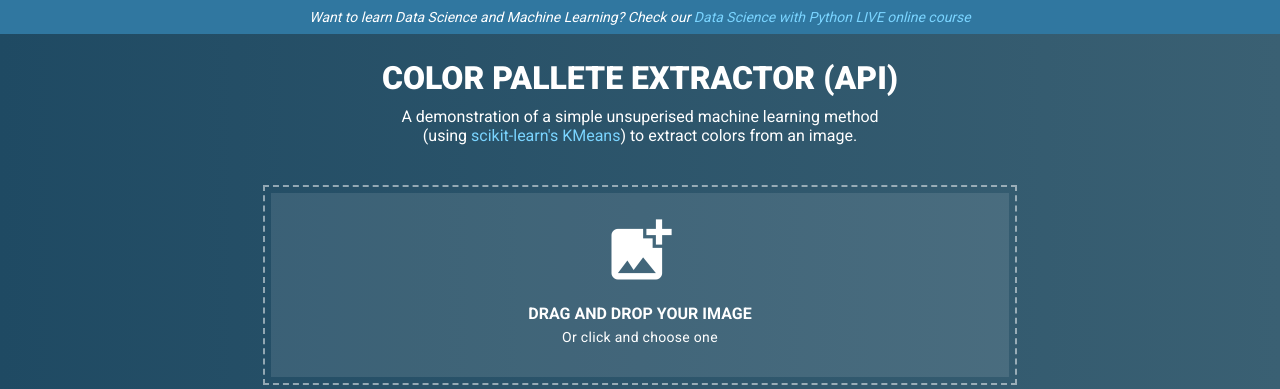
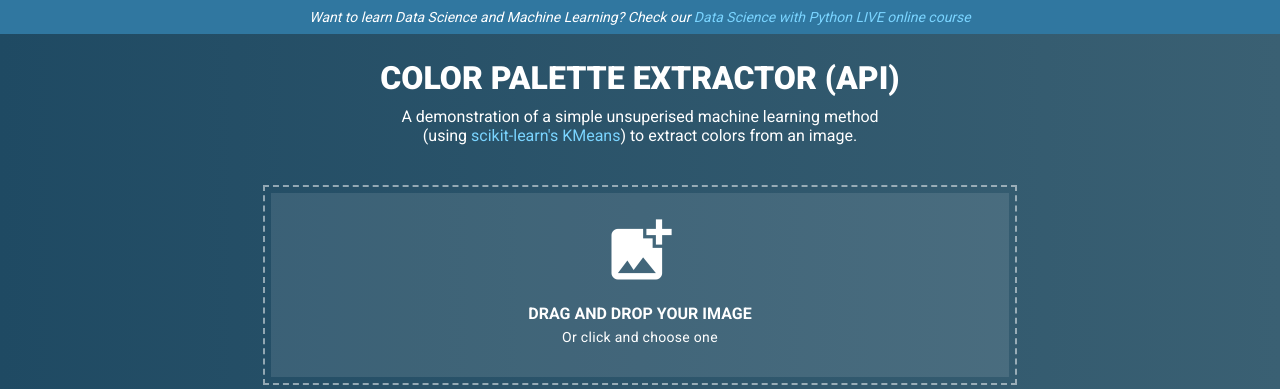
Before and after one commit to MikeTheWatchGuy/color-extractor-service, a Flask app: page / in a window 1280 px wide. Shown: the top 389 px of the page. Run offline with Flask 2, Linux system fonts and the light colour scheme; some libraries are stand-ins or nearby versions.

Commit message:
Fixed PNGs

```diff
--- a/templates/index.html
+++ b/templates/index.html
@@ -5,10 +5,11 @@
     <meta name="viewport" content="width=device-width,initial-scale=1">
     <meta name="csrf-token" content="XYZ123">
 
-    <title>Color Pallete Extractor (API)</title>
+    <title>Color Palette Extractor (API)</title>
 
     <link rel="canonical" href="https://rmotr.com/">
     <link rel="shortcut icon" href="{{ url_for('static', filename='images/favicon.png') }}">
+    <meta name="description" content="A FREE service to extract a color palette from an Image (including an API). Works for JPEGs and PNGs">
 
     <link href="https://fonts.googleapis.com/icon?family=Material+Icons" rel="stylesheet">
     <link href="https://fonts.googleapis.com/css?family=Roboto:400,700,900" rel="stylesheet">
@@ -18,11 +19,11 @@
   <body>
     <p class="notification">
       Want to learn Data Science and Machine Learning?
-      Check our <a href="https://rmotr.com/data-science-python-course?utm_medium=color-pallete" target="_blank">Data Science with Python LIVE online course</a>
+      Check our <a href="https://rmotr.com/data-science-python-course?utm_medium=color-palette" target="_blank">Data Science with Python LIVE online course</a>
     </p>
 
     <div class="container" role="main">
-    	<p class="title">Color Pallete Extractor (API)</p>
+      <p class="title">Color Palette Extractor (API)</p>
 
       <p class="subtitle">
         A demonstration of a simple unsuperised machine learning method (using <a href="http://scikit-learn.org/stable/modules/generated/sklearn.cluster.KMeans.html" target="_blank">scikit-learn's KMeans</a>) to extract colors from an image.
--- a/utils.py
+++ b/utils.py
@@ -47,6 +47,8 @@ def extract_colors_from_file(file, clusters=None):
     image = image.resize((new_width, new_height), Image.ANTIALIAS)
 
     img_array = np.array(image)
+    if img_array.shape[2] > 3:
+        img_array = img_array[:, :, :3]
     img_vector = img_array.reshape((img_array.shape[0] * img_array.shape[1], 3))
 
     # Create model
```
